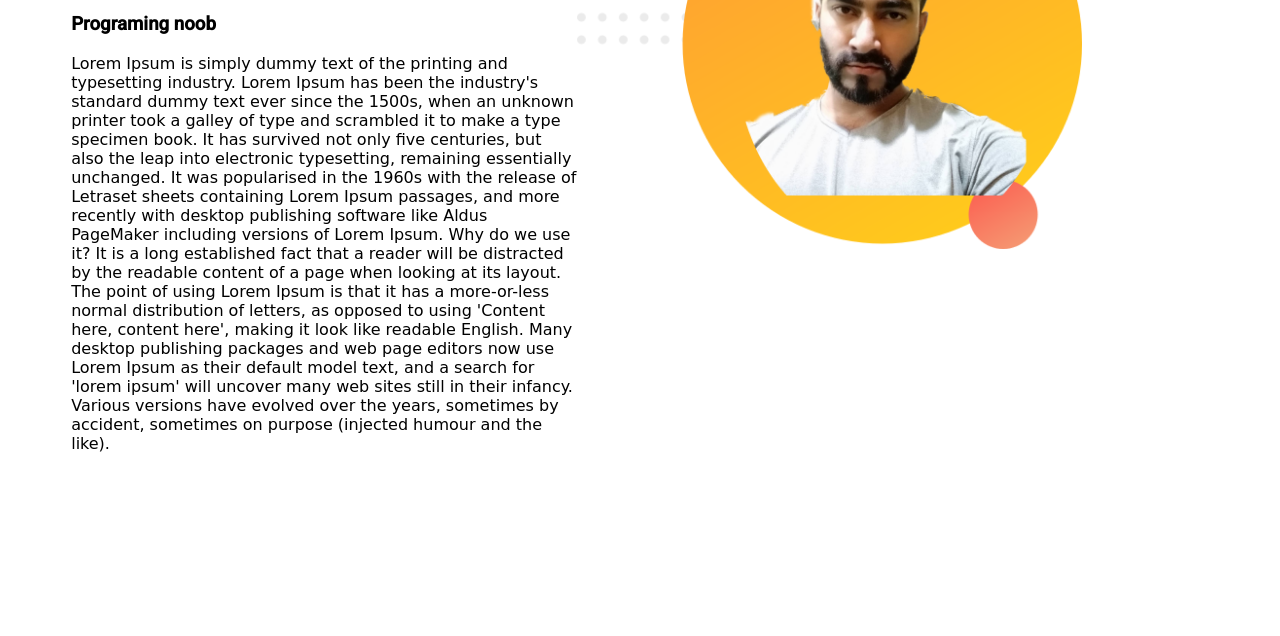
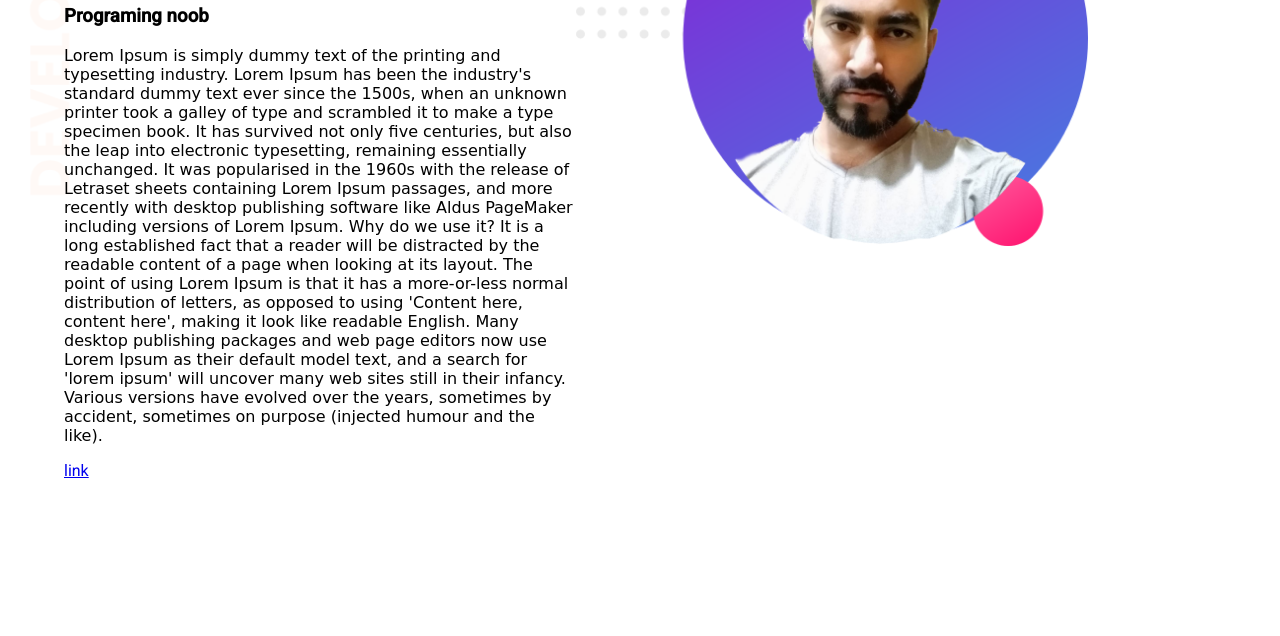
Before and after one commit to sanxy009/portfolio01, a plain HTML site: page index.html in a window 1280 px wide. Shown: the part 164-800 px from the top of the page. Drawn offline with Linux system fonts and the light colour scheme.

Commit message:
modified

```diff
--- a/index.html
+++ b/index.html
@@ -10,20 +10,19 @@
     <link href="https://fonts.googleapis.com/css2?family=Oswald:wght@200;300;500&family=Roboto:ital,wght@0,400;0,500;1,300;1,900&display=swap" rel="stylesheet">
 </head>
 <body>
-    <section>
-        <div class="wel-left">
+    <section class="welcome">
+        <div class="left">
             <h1>Hello Programing Hero</h1>
     <h1><span class="name">Abram's</span> Wabsite</h1>
     <h3>Programing noob</h3>
     <p>Lorem Ipsum is simply dummy text of the printing and typesetting industry. Lorem Ipsum has been the industry's standard dummy text ever since the 1500s, when an unknown printer took a galley of type and scrambled it to make a type specimen book. It has survived not only five centuries, but also the leap into electronic typesetting, remaining essentially unchanged. It was popularised in the 1960s with the release of Letraset sheets containing Lorem Ipsum passages, and more recently with desktop publishing software like Aldus PageMaker including versions of Lorem Ipsum.
 
         Why do we use it?
-        It is a long established fact that a reader will be distracted by the readable content of a page when looking at its layout. The point of using Lorem Ipsum is that it has a more-or-less normal distribution of letters, as opposed to using 'Content here, content here', making it look like readable English. Many desktop publishing packages and web page editors now use Lorem Ipsum as their default model text, and a search for 'lorem ipsum' will uncover many web sites still in their infancy. Various versions have evolved over the years, sometimes by accident, sometimes on purpose (injected humour and the like).
-
-        </p>
+        It is a long established fact that a reader will be distracted by the readable content of a page when looking at its layout. The point of using Lorem Ipsum is that it has a more-or-less normal distribution of letters, as opposed to using 'Content here, content here', making it look like readable English. Many desktop publishing packages and web page editors now use Lorem Ipsum as their default model text, and a search for 'lorem ipsum' will uncover many web sites still in their infancy. Various versions have evolved over the years, sometimes by accident, sometimes on purpose (injected humour and the like).</p>
+        <a href="https://www.facebook.com/profile.php?id=100010699188141">link</a>
         </div>
-        <div class="wel-right">
-            <img src="images/p1.png" alt="">
+        <div class="right">
+            <img src="images/1.png" alt="">
         </div>
     </section>
 </body>
--- a/style.css
+++ b/style.css
@@ -1,21 +1,29 @@
 body {
       font-family: 'Roboto', sans-serif;
+      margin: 0px;
     }
 h1{
     font-size: 35px;;
 }
 .name{color: orange;}
-.wel-left{
+.left{
     width: 40%;
     float: left;
     padding-left: 5%;
 
 }
-.wel-right{
+.right{
     width: 40%;
 float: left;
 }
-.wel-right img{
+.right img{
     width: 100%;
 }
 p{font-family: 'Alfa Slab One', cursive;}
+.welcome{
+    background-image: url("images/top-banner.png");
+    background-repeat: no-repeat;
+}
+section{
+    height: 500px;
+}
```
Also changed, not shown: images/1.png (added), images/p1.png (deleted), images/top-banner.png (added).
